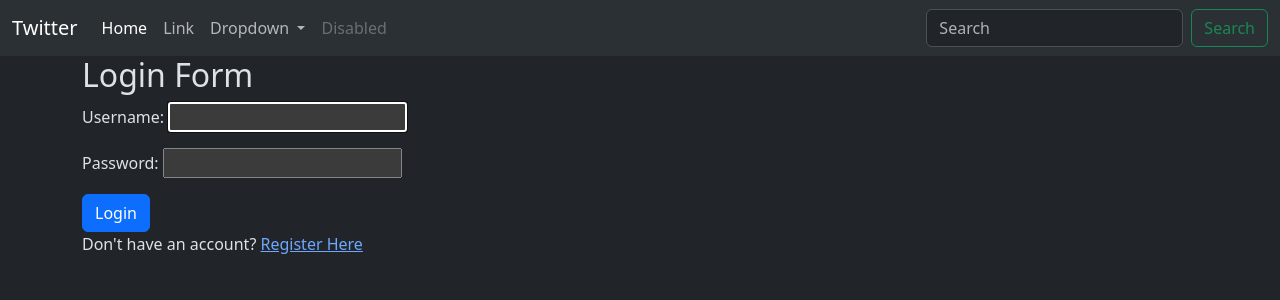
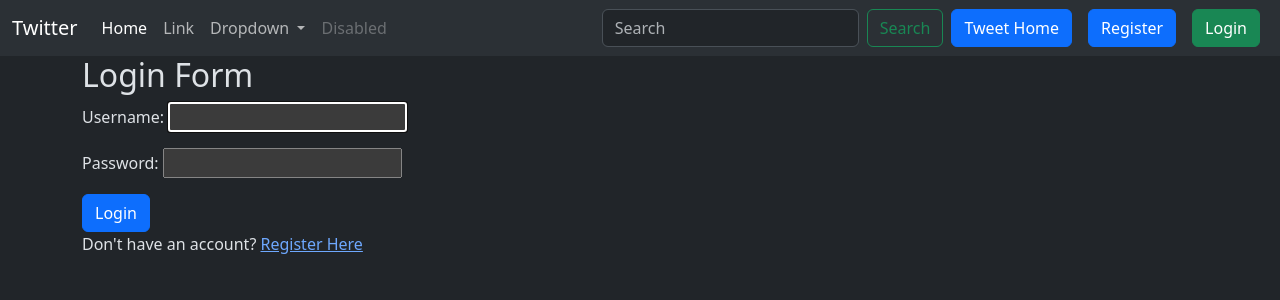
Before and after one commit to cyb3erasad/Django-First-Project, a Django app: page /accounts/login/ in a window 1280 px wide. Shown: the top 300 px of the page. Run offline with Django 5.2, Linux system fonts and the light colour scheme; parts of the project's set-up code (start-up, migrations or seed data) failed here and were passed over.

Commit message:
Add bootstrap frontend

```diff
--- a/templates/layout.html
+++ b/templates/layout.html
@@ -46,6 +46,16 @@
         <input class="form-control me-2" type="search" placeholder="Search" aria-label="Search"/>
         <button class="btn btn-outline-success" type="submit">Search</button>
       </form>
+      <a href="{% url "tweet_list" %}" class="btn btn-primary mx-2"> Tweet Home</a>
+      {% if user.is_authenticated %}
+      <form action="{% url "logout" %}" method="post">
+        {% csrf_token %}
+        <button class="btn btn-danger" type="submit">Logout</button>
+      </form>
+      {% else %}
+         <a href="{% url "register" %}" class="btn btn-primary mx-2">Register</a>
+         <a href="{% url "login" %}" class="btn btn-success mx-2">Login</a>
+      {% endif %}
     </div>
   </div>
 </nav>
```
Also changed, not shown: db.sqlite3.
